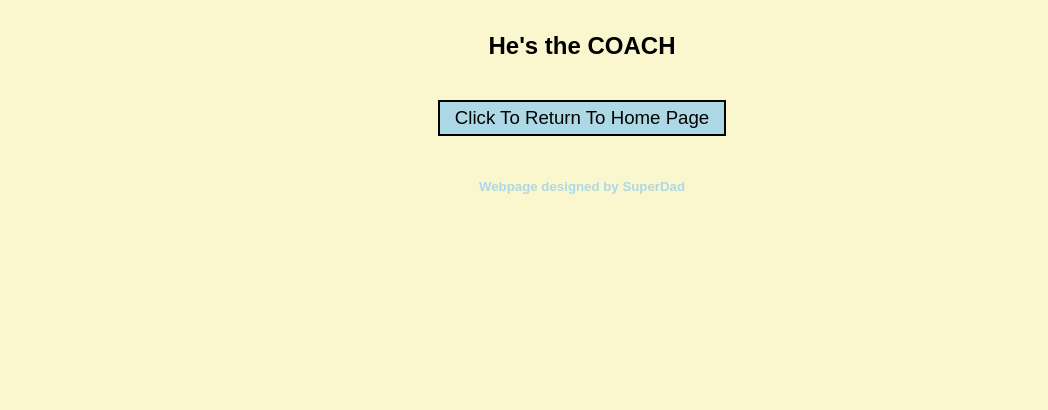
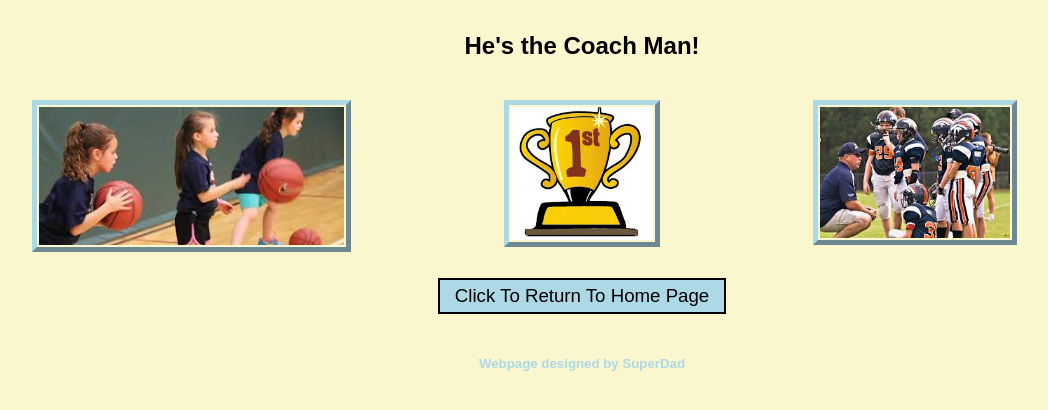
Before and after one commit to elycg5/Project0, a plain HTML site: page coach.html in a window 1280 px wide. Shown: the part 100-510 px from the top of the page, without its empty margins (58-1106 px from the left). Drawn offline with Linux system fonts and the light colour scheme.

Commit message:
Add files via upload

```diff
--- a/coach.html
+++ b/coach.html
@@ -1,7 +1,7 @@
 <!DOCTYPE html>
 <html>
 	<head>
-		<title>Project 0 - Charles Ely - Coach</title>
+		<title>Project 0 - Charles Ely - Coach Man</title>
 		<link rel="stylesheet" href="styles.css">
 		<style>
 
@@ -9,8 +9,18 @@
 	</head>
 	<body>
 		<h1>Charles Ely - Coach</h1>
-		<h2>He's the COACH</h2>
-		<br>
+		<h2>He's the Coach Man!</h2>
+		<div class="row">
+			<div class="columnnarrow" align="right">
+				<img src="girlsbasketball.jpg"; width="80%";>
+			</div>
+			<div class="columnnarrow" align="center">
+				<img src="trophy.jpg"; width="37%";>
+			</div>
+			<div class="columnnarrow" align="left">
+				<img src="coach.jpg"; width="50%";>
+			</div>
+		</div>
 		<div align="center">
 			<button
 				class="button"
```
Also changed, not shown: coach.jpg (added), girlsbasketball.jpg (added), trophy.jpg (added).
